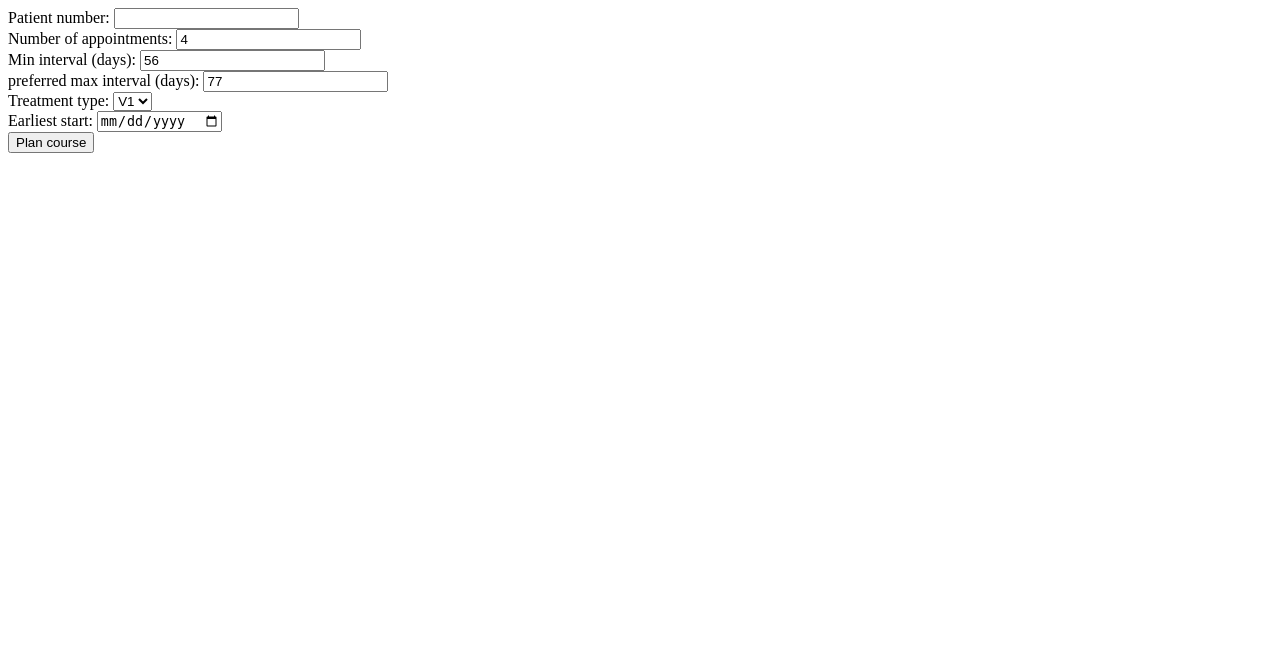
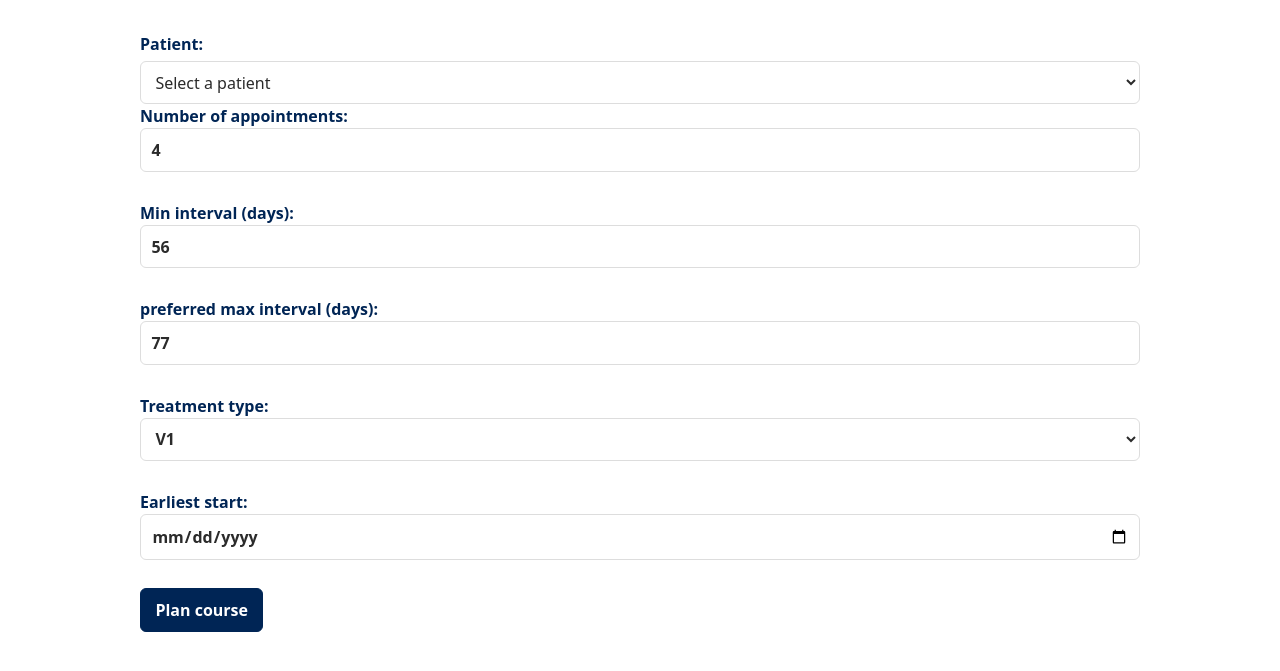
Before and after one commit to PyromaniacalGoose/Patient-Scheduler, a Django app: page /courses/start/ in a window 1280 px wide. Shown: the top 671 px of the page. Run offline with Django 5.2, Linux system fonts and the light colour scheme; the visitor is signed in with stand-in values (Sample User, id 1); data that the repository does not hold is empty; parts of the project's set-up code (start-up, migrations or seed data) failed here and were passed over; some libraries are stand-ins or nearby versions.

Commit message:
Requirements.txt and slight improvement of start course page

```diff
--- a/infra/templates/start_course.html
+++ b/infra/templates/start_course.html
@@ -1,6 +1,19 @@
+{% extends "base.html" %}
+
+{% block content %}
 <form method="post">
     {% csrf_token %}
-    <label>Patient number: <input name="patient_number" type="number" required></label><br>
+    <label for="patient_number">Patient:</label>
+    <select id="patient_number" name="patient_number" required>
+        <option value="">Select a patient</option>
+        {% for patient in patients %}
+            <option value="{{ patient.patient_number }}">
+                {{ patient.first_name }} {{ patient.last_name }}
+                - Patient {{ patient.patient_number }}
+            </option>
+        {% endfor %}
+    </select><br>
+
     <label>Number of appointments: <input name="appointment_count" type="number" value="4" required></label><br>
     <label>Min interval (days): <input name="min_interval_days" type="number" value="56" required></label><br>
     <label>preferred max interval (days): <input name="soft_preferred_days" type="number" value="77" required></label><br>
@@ -14,3 +27,4 @@
     <button type="submit">Plan course</button>
     {% if error %}<p style="color:red">{{ error }}</p>{% endif %}
 </form>
+{% endblock %}
--- a/infra/views.py
+++ b/infra/views.py
@@ -360,9 +360,12 @@ def deactivate_patient(request, patient_id):
 @login_required
 @permission_required("infra.can_book_appointments", raise_exception=True)
 def start_course(request):
+    # PATIENT DROPDOWN: Available for the initial page and validation errors.
+    patient_repo = DjangoPatientRepository()
+    patients = patient_repo.get_active_patients()
+
     if request.method == "POST":
         service = build_scheduling_service()  # factory, see below
-        patient_repo = DjangoPatientRepository()
         # ERROR HANDLING: reject incomplete or invalid planning parameters.
         try:
             patient_number = int(request.POST.get("patient_number", ""))
@@ -375,20 +378,24 @@ def start_course(request):
                 raise ValueError
         except ValueError:
             return render(request, "start_course.html", {
+                "patients": patients,  # PATIENT DROPDOWN
                 "error": "Check the patient number, treatment count, intervals, treatment type, and start date.",
             }, status=400)
+
         try:
             patient = patient_repo.get_by_number(patient_number)
         except Patient.DoesNotExist:
             patient = None
         if patient is None:
-            return render(request, "start_course.html", {"error": f"Patient: {patient_number} not found."})
-
+            return render(request, "start_course.html", {
+                "patients": patients,  # PATIENT DROPDOWN
+                "error": f"Patient: {patient_number} not found.",
+            })
 
         # ERROR HANDLING: extreme dates or intervals can overflow the planner.
         try:
             result = service.start_course(
-                patient_id = patient.id,
+                patient_id=patient.id,
                 appointment_count=count,
                 min_interval_days=minimum,
                 soft_preferred_days=preferred,
@@ -397,11 +404,15 @@ def start_course(request):
             )
         except (ValueError, OverflowError):
             return render(request, "start_course.html", {
+                "patients": patients,  # PATIENT DROPDOWN
                 "error": "The planning dates or intervals are out of range.",
             }, status=400)
 
         if result is None:
-            return render(request, "start_course.html", {"error": "No feasible schedule found."})
+            return render(request, "start_course.html", {
+                "patients": patients,  # PATIENT DROPDOWN
+                "error": "No feasible schedule found.",
+            })
 
         course, windows, flagged = result
         serialized_windows = [
@@ -423,7 +434,9 @@ def start_course(request):
         }
         return redirect("review_course")
 
-    return render(request, "start_course.html")
+    return render(request, "start_course.html", {
+        "patients": patients,  # PATIENT DROPDOWN
+    })
 
 
 @login_required
```
Also changed, not shown: requirements.txt (added, +22 -0 lines).
